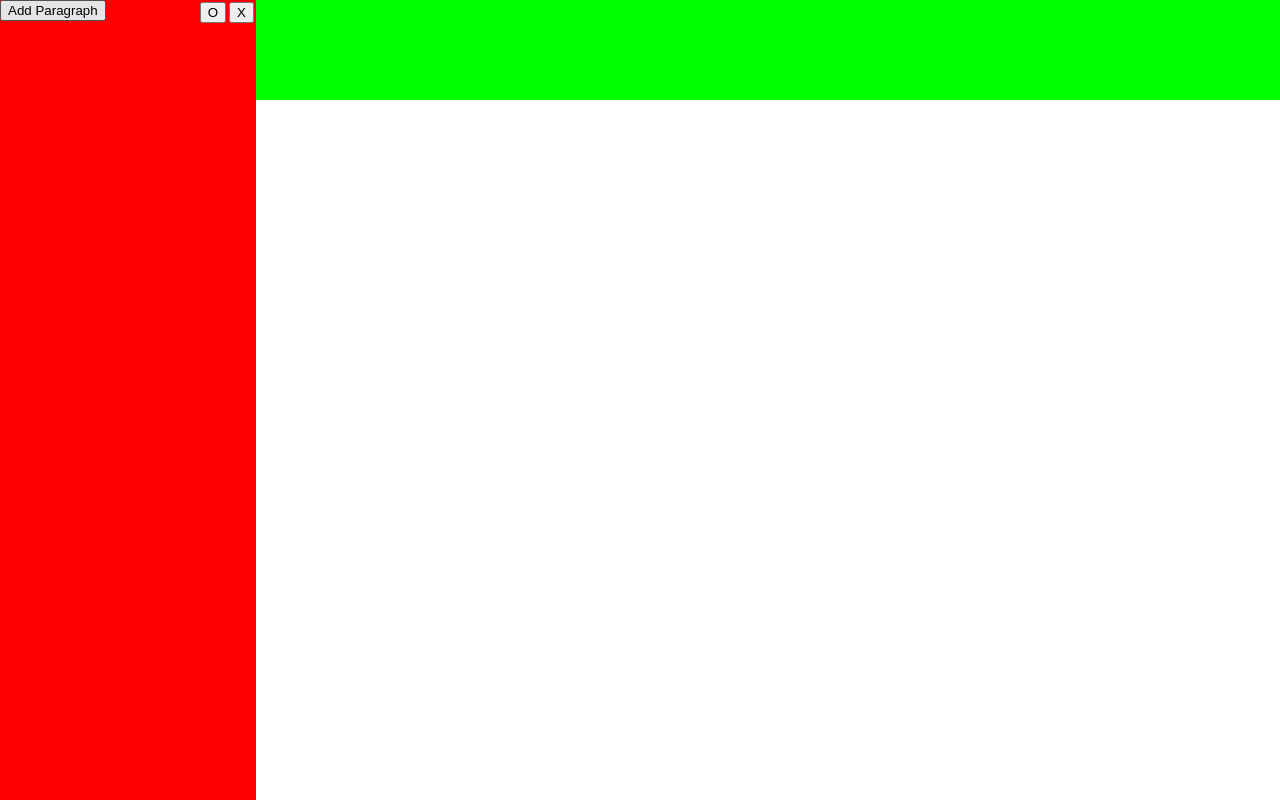
After one commit to tjpmaris/CMS, a PHP site: page /edit-test.html in a window 1280 px wide. The commit adds this page. Run offline with PHP 8.4, Linux system fonts and the light colour scheme.

Commit message:
Basic basic website.

```diff
--- /dev/null
+++ b/front-end/edit-test.html
@@ -0,0 +1,36 @@
+<!DOCTYPE html>
+<html>
+    <head>
+        <link rel="stylesheet" href="stylez.css">
+    </head>
+
+    <body>
+        <header>
+            <div id="main-content">
+
+            </div>
+        </header>
+        <div class="container">
+            <div id="main-content" class="main-content">
+
+            </div>
+
+            <div id="add-widget" class="add-widget">
+                <button class="edit-button-show" onclick="showEditWidget()">O</button>
+                <button class="add-button-hide" onclick="hideAddWidget(); showAddButton();">X</button>
+                <button class="add-paragraph-button" onclick="addParagraph()">Add Paragraph</button>
+
+            </div>
+
+            <div id="edit-widget" class="edit-widget">
+                <button class="edit-button-hide" onclick="hideEditWidget()">X</button>
+
+            </div>
+
+            <button id="add-button" class="add-button-show" onclick="showAddWidget(); hideAddButton();">Add</button>
+
+        </div>
+
+            <script src="script.js"></script>
+    </body>
+</html>
--- a/front-end/stylez.css
+++ b/front-end/stylez.css
@@ -15,7 +15,7 @@
 .main-content{
     background-color: #00ff00;
     width: 100%;
-    height: 100px;
+    min-height: 100px;
     position: absolute;
     top: 0;
     left: 0;
@@ -36,17 +36,30 @@
     position: fixed;
     right: 0;
     bottom: 0;
+    visibility: hidden;
 }
 
-.add-button{
+.add-button-show{
     position: fixed;
-    left: 0;
-    bottom: 0;
+    left: 2px;
+    bottom: 2px;
+    visibility: hidden;
 }
 
-.edit-button{
-    position: fixed;
-    right: 0;
-    top: 0;
+.add-button-hide{
+    position: absolute;
+    right: 2px;
+    top: 2px;
+}
 
+.edit-button-hide{
+    position: absolute;
+    right: 2px;
+    top: 2px;
 }
+
+.edit-button-show{
+    position: absolute;
+    right: 30px;
+    top: 2px;
+}
```
Also changed, not shown: front-end/about/index.html (added, +7 -0 lines), front-end/contact/index.html (added, +16 -0 lines), front-end/edit-script.js (added, +61 -0 lines), front-end/index.html (added, +14 -0 lines), front-end/index.php (deleted, +0 -30 lines), front-end/script.js (deleted, +0 -24 lines), front-end/nav-script.js (added).
